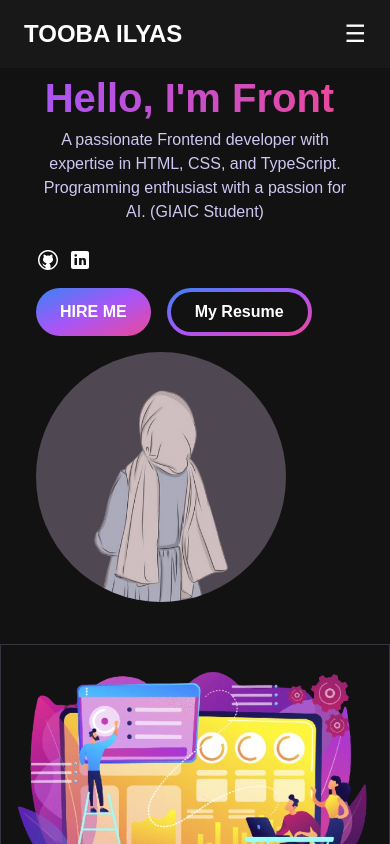
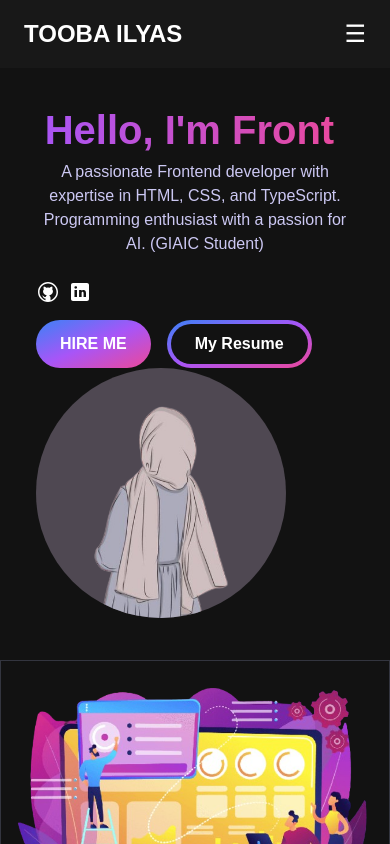
Before and after one commit to Toobailyas/portfolio-next.js-css, a Next.js app: page / in a window 390 px wide. Shown: the top 844 px of the page. Built offline with nearby package versions, Linux system fonts and the light colour scheme.

Commit message:
Update Hero.css

```diff
--- a/src/app/component/Hero.css
+++ b/src/app/component/Hero.css
@@ -9,10 +9,10 @@
 
 .hero-container {
     display: grid;
-    grid-template-columns: 1fr 1fr; /* Two equal columns */
-    gap: 16px; /* Space between grid items */
-    padding: 0 36px;
-    align-items: center; /* Center items vertically */
+   grid-template-columns: repeat(1, 1fr); /* equivalent to 'grid-cols-1' */
+    margin-top: 32px; /* equivalent to 'mt-8' */
+    margin-left: 36px; /* equivalent to 'ml-9' */
+    margin-right: 36px; /* Center items vertically */
 }
 
 .hero-text {
@@ -106,8 +106,8 @@
     border-radius: 50%;
 }
 
-@media (max-width: 768px) {
-    .hero-container {
-        grid-template-columns: 1fr; /* Stack in a single column */
+@media (min-width: 640px) { /* This is the 'sm' breakpoint in Tailwind */
+    .custom-grid {
+        grid-template-columns: repeat(12, 1fr); /* equivalent to 'sm:grid-cols-12' */
     }
 }
```
